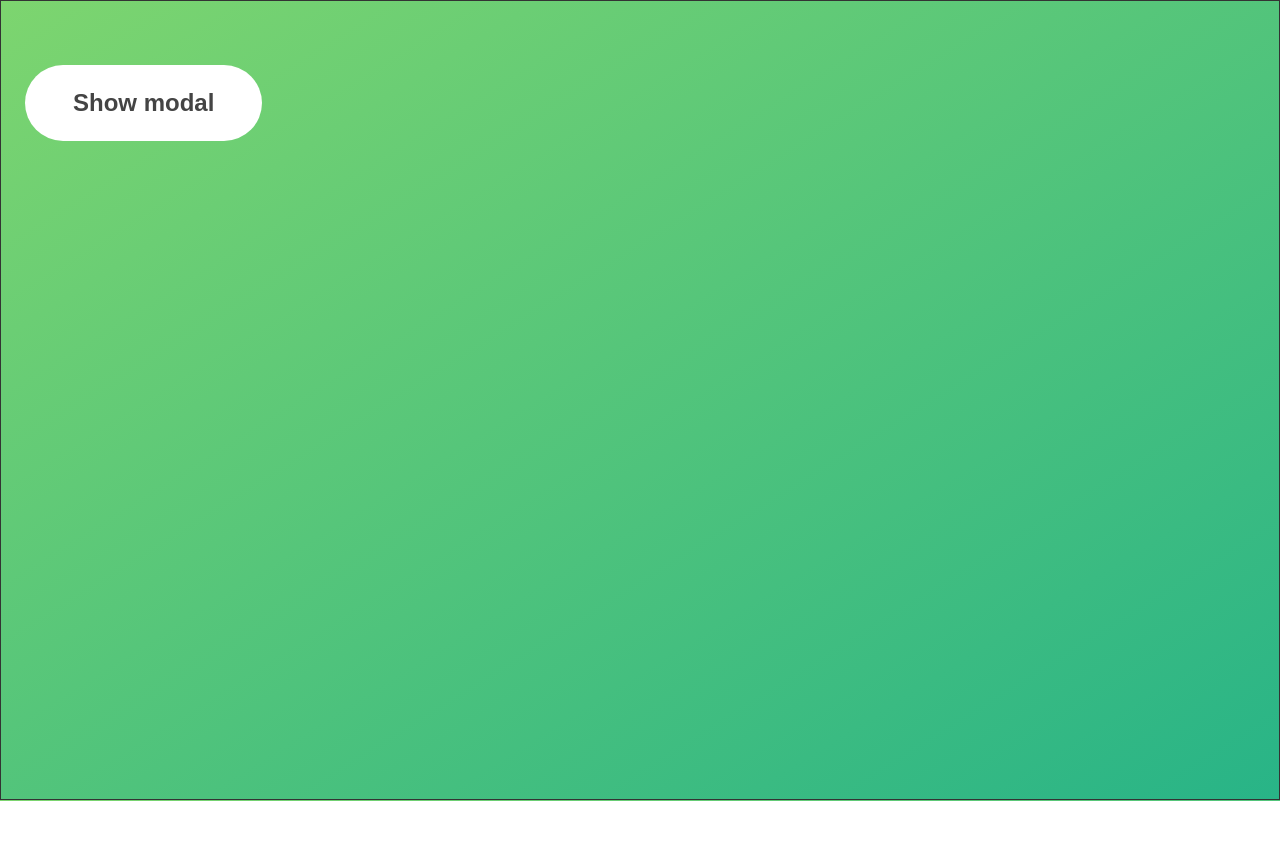
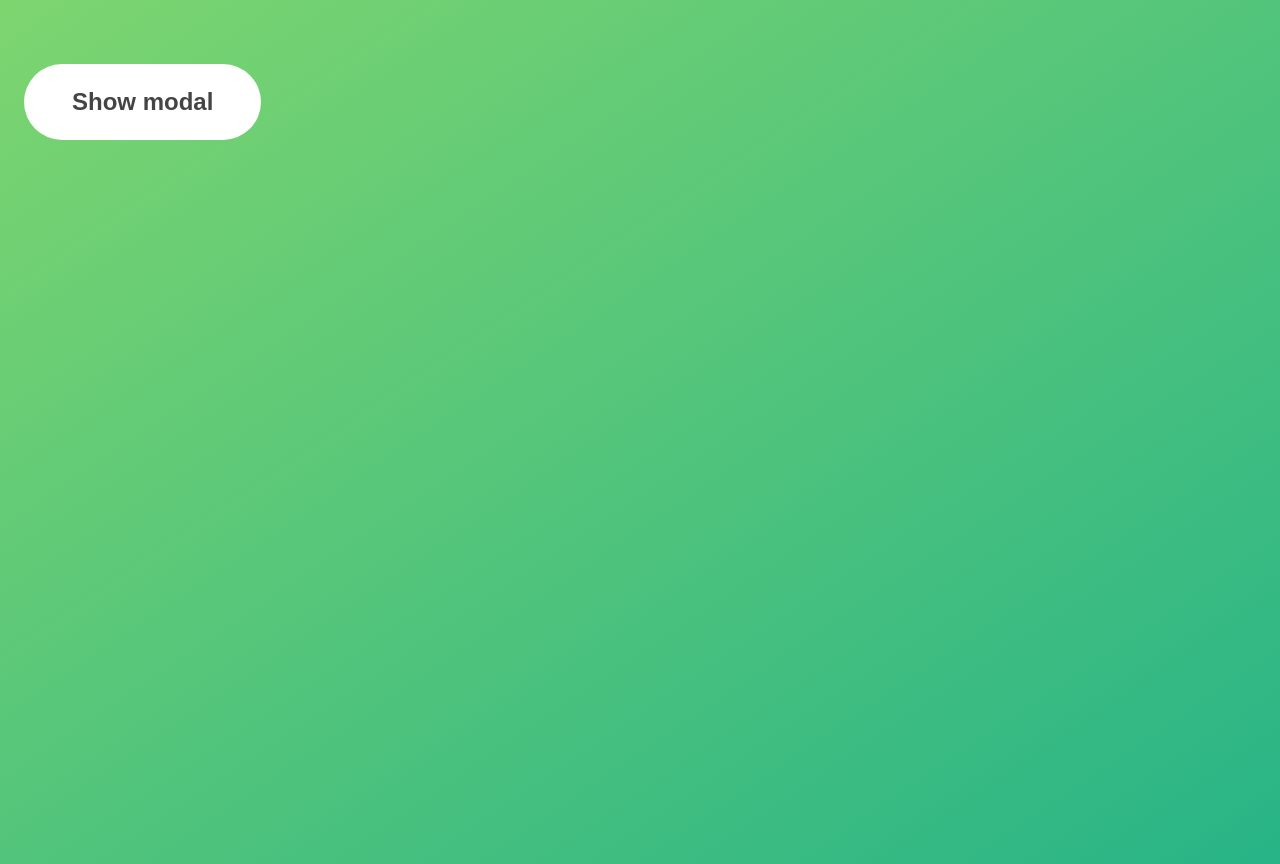
Before and after one commit to uniboxx/modal-window-svelte, a Svelte app: page / in a window 1280 px wide. Before the commit the page ends 801 px from the top, so only its background shows below. Built offline with nearby package versions, Linux system fonts and the light colour scheme.

Commit message:
comment border to body

```diff
--- a/src/scss/_base.scss
+++ b/src/scss/_base.scss
@@ -14,6 +14,6 @@ body {
   background: linear-gradient(to top left, $gradient1, $gradient2);
   min-height: 100svh;
   position: relative;
-  overflow: hidden;
-  border: 1px solid;
+  // overflow: hidden;
+  // border: 1px solid;
 }
```
